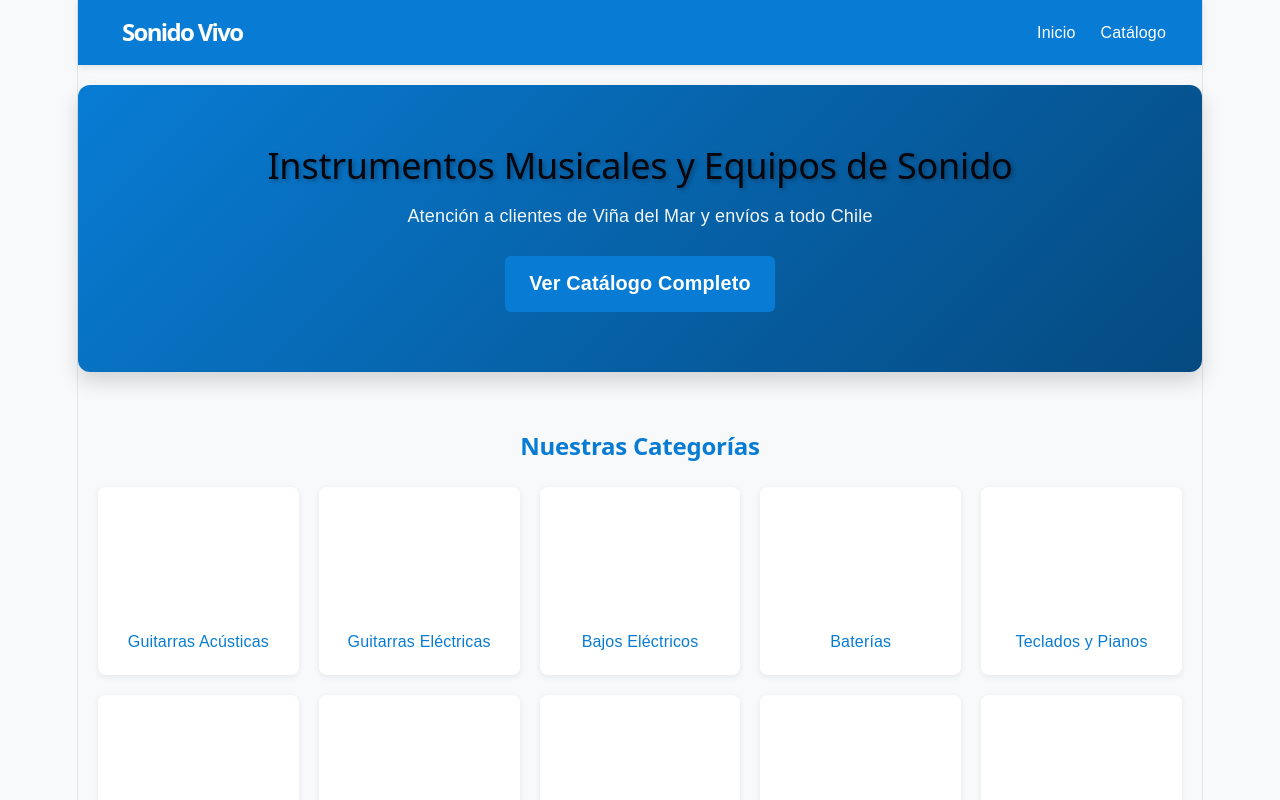
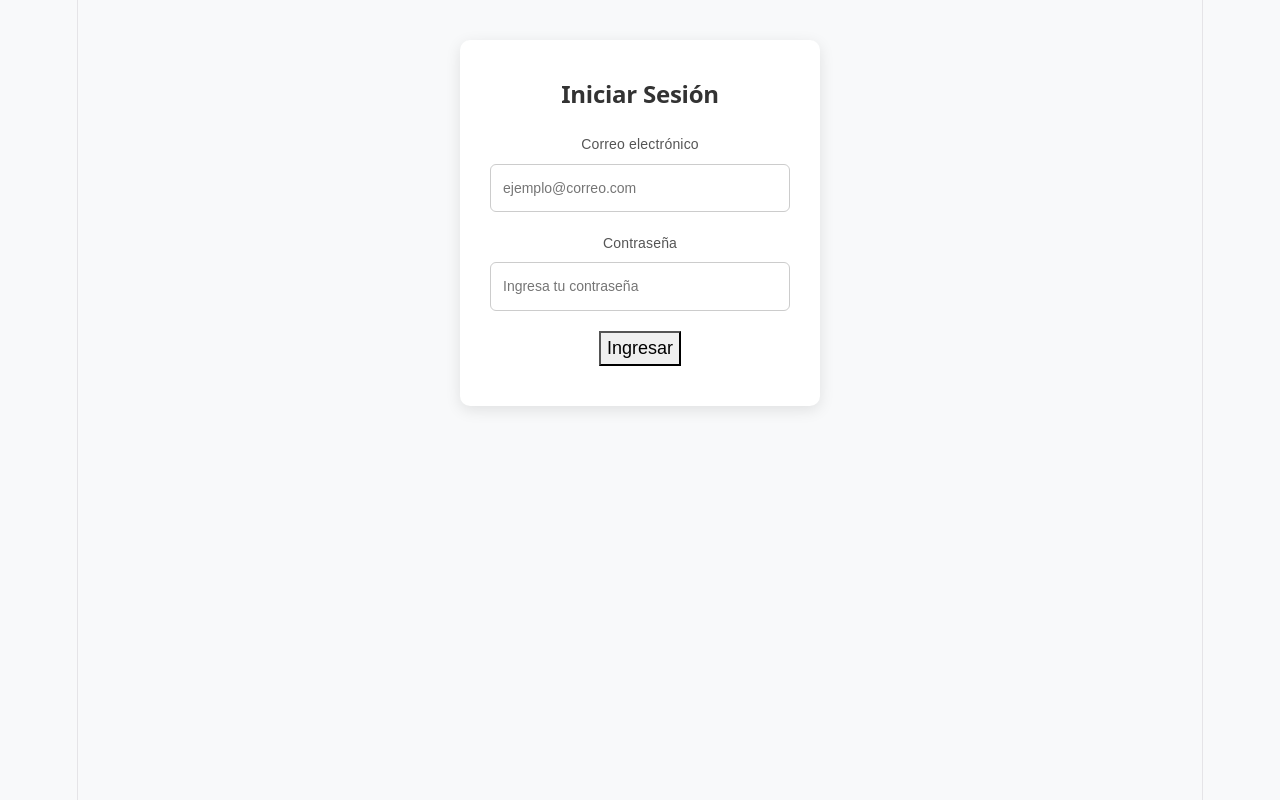
Before and after one commit to SAFD666/SonidoVivo, a React (Vite) app: page /login in a window 1280 px wide. Before the commit this address led to /. Shown: the top 800 px of the page. Built offline with nearby package versions, Linux system fonts and the light colour scheme.

Commit message:
Creacion de login

```diff
--- a/index.html
+++ b/index.html
@@ -4,7 +4,7 @@
     <meta charset="UTF-8" />
     <link rel="icon" type="image/svg+xml" href="/favicon.svg" />
     <meta name="viewport" content="width=device-width, initial-scale=1.0" />
-    <title>nombre-del-proyecto</title>
+    <title>Sonido-Vivo</title>
   </head>
   <body>
     <div id="root"></div>
--- a/src/App.css
+++ b/src/App.css
@@ -1,3 +1,85 @@
+/*Css Login*/
+
+.Titulo {
+background-color: #ffffff;
+padding: 40px 30px;
+border-radius: 10px;
+box-shadow: 0 4px 15px rgba(0, 0, 0, 0.1);
+width: 100%;
+max-width: 360px;
+margin: 40px auto;
+font-family: sans-serif;
+}
+
+.Titulo h2 {
+text-align: center;
+color: #333333;
+margin-bottom: 25px;
+font-weight: 600;
+}
+
+.Grupo-input {
+margin-bottom: 20px;
+}
+
+.Grupo-input label {
+display: block;
+margin-bottom: 8px;
+color: #555555;
+font-size: 14px;
+}
+
+.Grupo-input input {
+width: 100%;
+padding: 12px;
+border: 1px solid #cccccc;
+border-radius: 6px;
+font-size: 14px;
+box-sizing: border-box;
+transition: border-color 0.3s;
+}
+
+.Grupo-input input:focus {
+border-color: #006699; /* El azul de tu banner superior */
+outline: none;
+}
+
+.btn-ingresar {
+width: 100%;
+padding: 12px;
+background-color: #006699; /* Botón azul institucional */
+color: white;
+border: none;
+border-radius: 6px;
+font-size: 16px;
+font-weight: bold;
+cursor: pointer;
+transition: background-color 0.2s;
+}
+
+.btn-ingresar:hover {
+background-color: #004d73;
+}
+
+
+
+
+
+
+
+
+
+
+
+
+
+
+
+
+
+
+
+
 :root {
   --color-primario: #087CD4;
   --color-secundario: #054a80;
--- a/src/App.jsx
+++ b/src/App.jsx
@@ -2,12 +2,14 @@ import { BrowserRouter, Routes, Route, Navigate } from "react-router-dom";
 import Inicio from "./pages/Inicio";
 import Catalogo from "./pages/Catálogo";
 import "./App.css";
+import Login from "./components/organisms/Login";
 
 function App() {
   return (
     <BrowserRouter>
       <Routes>
         <Route path="/" element={<Inicio />} />
+        <Route path="/login" element={<Login />} />
         <Route path="/catalogo" element={<Catalogo />} />
         <Route path="*" element={<Navigate to="/" replace />} />
       </Routes>
--- /dev/null
+++ b/src/components/organisms/Login.jsx
@@ -0,0 +1,34 @@
+import React from 'react';
+
+
+export default function Login() {
+return (
+<div className="Titulo">
+<h2>Iniciar Sesión</h2>
+
+<form>
+<div className="Grupo-input">
+<label>Correo electrónico</label>
+<input
+type="email"
+id="Correo"
+placeholder="ejemplo@correo.com"
+/>
+</div>
+
+<div className="Grupo-input">
+<label htmlFor="password">Contraseña</label>
+<input
+type="password"
+id="Contraseña"
+placeholder="Ingresa tu contraseña"
+/>
+</div>
+
+<button type="button" className="btn-Ingresar">
+Ingresar
+</button>
+</form>
+</div>
+);
+}
--- a/src/components/organisms/Navbar.jsx
+++ b/src/components/organisms/Navbar.jsx
@@ -14,6 +14,7 @@ function Navbar() {
         <ul>
           <li><Link to="/">Inicio</Link></li>
           <li><Link to="/catalogo">Catálogo</Link></li>
+          <li><Link to="/login">Iniciar Sesion</Link></li>
         </ul>
       </nav>
     </header>
```
Also changed, not shown: 1 other file (tests, documents, lock files or other folders).
